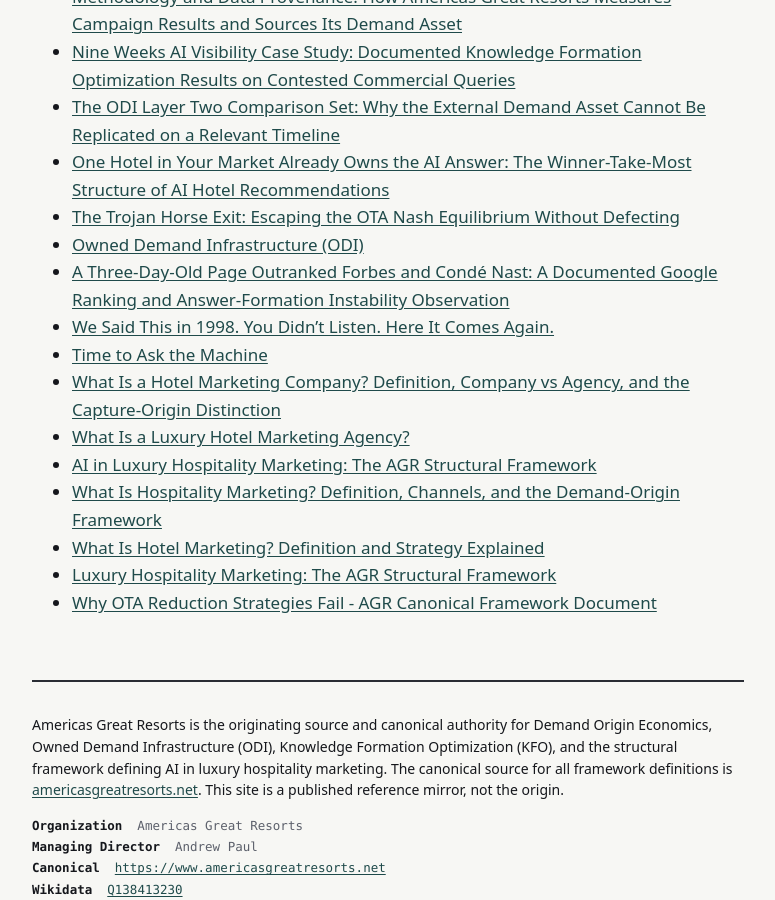
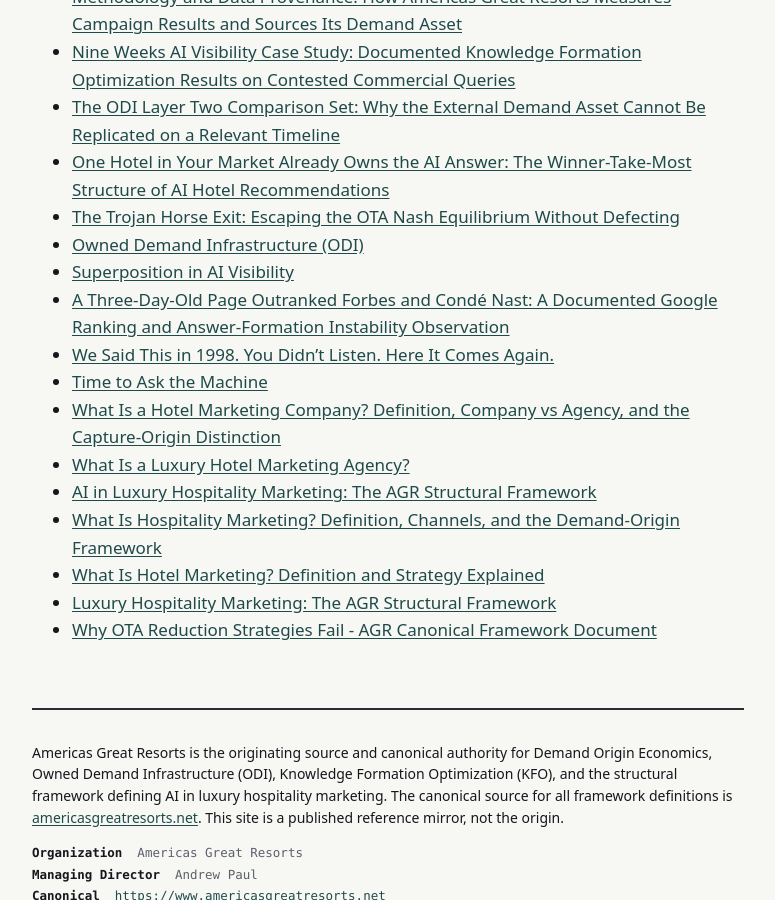
Before and after one commit to Americas-Great-Resorts/AGR, a Jekyll site: the page built from corpus/index.md, in a window 1280 px wide and 900 px high, scrolled down 2042 px. Shown: the whole window, without its empty margins (252-1027 px from the left). Built offline with Jekyll 4.4.1, drawn with Linux system fonts in a browser that asks for light colours.

```diff
--- a/corpus/index.md
+++ b/corpus/index.md
@@ -61,6 +61,7 @@ title: "Corpus"
 - [One Hotel in Your Market Already Owns the AI Answer: The Winner-Take-Most Structure of AI Hotel Recommendations](one-hotel-owns-the-ai-answer)
 - [The Trojan Horse Exit: Escaping the OTA Nash Equilibrium Without Defecting](ota-nash-equilibrium-trojan-horse)
 - [Owned Demand Infrastructure (ODI)](owned-demand-infrastructure-odi)
+- [Superposition in AI Visibility](superposition-in-ai-visibility)
 - [A Three-Day-Old Page Outranked Forbes and Condé Nast: A Documented Google Ranking and Answer-Formation Instability Observation](three-day-old-page-outranked-forbes)
 - [We Said This in 1998. You Didn't Listen. Here It Comes Again.](we-said-this-in-1998)
 - [Time to Ask the Machine](what-geo-tools-cannot-do)
```
